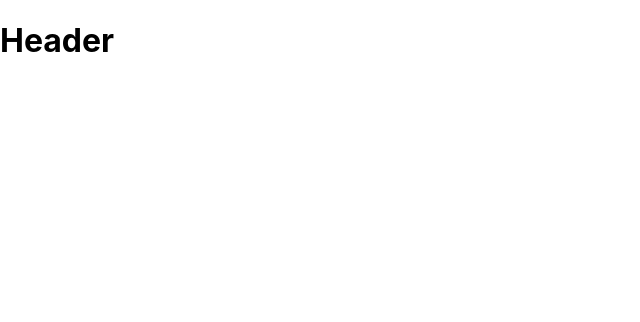
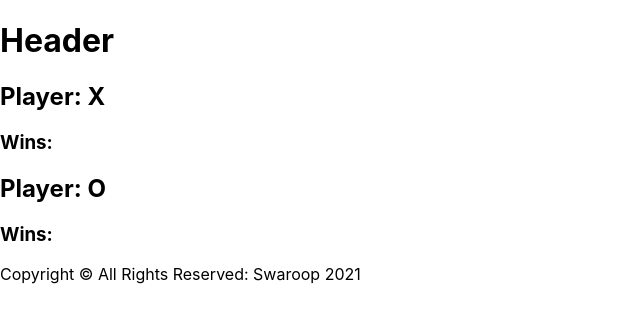
Before and after one commit to breadfan18/gaPhoenix, a React (Create React App) app in the folder react/hello-world/: page / in a window 1280 px wide. Shown: the top 322 px of the page, without its empty margins (0-640 px from the left). Built offline with nearby package versions, Linux system fonts and the light colour scheme.

Commit message:
messin with props

```diff
--- a/react/hello-world/src/App.js
+++ b/react/hello-world/src/App.js
@@ -1,5 +1,7 @@
 import './App.css';
 import Header from './components/Header';
+import Footer from './components/Footer';
+import Player from './components/Player';
 
 // Components return a part or all of the UI
 // A component receives data as input and renders that data as a user interface
@@ -7,7 +9,12 @@ import Header from './components/Header';
 function App() {
   return (
     //When empty jsx tags are used as wrappers, they are called 'jsx fragments'.
-    <Header />
+    <>
+      <Header />
+      <Player whichPlayer='X'/>
+      <Player whichPlayer='O'/>
+      <Footer />
+    </>
   );
 }
 
--- /dev/null
+++ b/react/hello-world/src/components/Footer.js
@@ -0,0 +1,11 @@
+
+
+const Footer = () => {
+    return (
+        <footer>
+            <p>Copyright &copy; All Rights Reserved: Swaroop {new Date().getFullYear()}</p>
+        </footer>
+    )
+}
+
+export default Footer;
--- /dev/null
+++ b/react/hello-world/src/components/Player.js
@@ -0,0 +1,10 @@
+const Player = (props) => {
+    return (
+        <div>
+            <h2>Player: {props.whichPlayer} </h2>
+            <h3>Wins: </h3>
+        </div>
+    )
+}
+
+export default Player;
```
